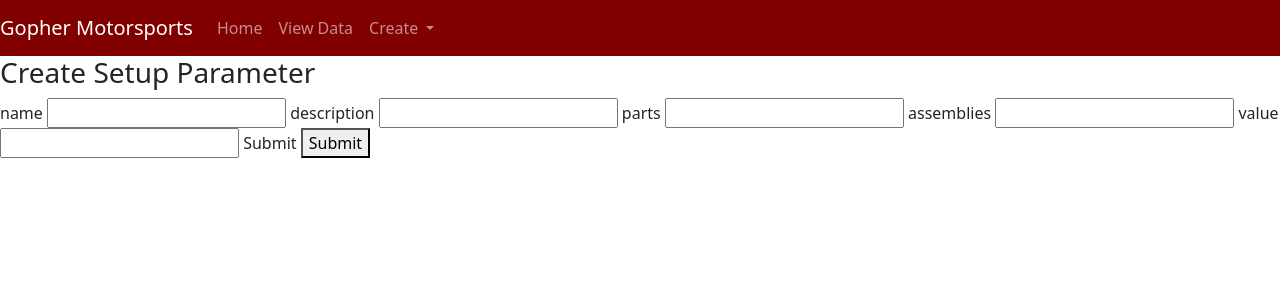
After one commit to gopher-motorsports/vehicle_configuration_tracker, a Django app: page /createSetupParam/ in a window 1280 px wide. The commit adds this page. Shown: the top 300 px of the page. Run offline with Django 3.2, Linux system fonts and the light colour scheme.

Commit message:
added more create pages

```diff
--- a/vehicle_configuration_tracker/vehicle_config/models.py
+++ b/vehicle_configuration_tracker/vehicle_config/models.py
@@ -21,6 +21,7 @@ class Assembly(models.Model):
     date_modifed = models.DateTimeField(auto_now_add=True)
     date_created = models.DateTimeField(default=datetime.now)
     parts = models.ManyToManyField('Part', blank=True)
+    assemblies = models.ManyToManyField('Assembly', blank=True)
 
     class Meta:
         verbose_name = _('Assembly')
--- /dev/null
+++ b/vehicle_configuration_tracker/vehicle_config/templates/vehicle_config/createSetupParam.html
@@ -0,0 +1,29 @@
+{% extends 'vehicle_config/header.html' %}
+{% block content %}
+
+<form action="{% url 'createSetupParam' %}" method="post">
+    {% csrf_token %}
+
+
+        <div>
+            <h3>Create Setup Parameter</h3>
+            <label>name</label>
+            <input type="text" name="name" required>
+            <label>description</label>
+            <input type="text" name="description">
+            <label>parts</label>
+            <input type="text" name="parts">
+            <label>assemblies</label>
+            <input type="text" name="assemblies">
+            <label>value</label>
+            <input type="text" name="value">
+            <label>Submit</label>
+            <button type="submit">Submit</button>
+        </div>
+    </form>
+
+    {{ msg }}
+
+
+
+{% endblock %}
--- a/vehicle_configuration_tracker/vehicle_config/templates/vehicle_config/header.html
+++ b/vehicle_configuration_tracker/vehicle_config/templates/vehicle_config/header.html
@@ -32,9 +32,9 @@
             <ul class="dropdown-menu" aria-labelledby="navbarDropdown">
               <li><a class="dropdown-item" href="{% url 'createVehicle' %}">Vehicle</a></li>
               <li><a class="dropdown-item" href="{% url 'createSetup' %}">Setup</a></li>
-              <li><a class="dropdown-item" href="{% url 'view' %}">View </a></li>
-              <li><hr class="dropdown-divider"></li>
-              <li><a class="dropdown-item" href="#">Something else here</a></li>
+              <li><a class="dropdown-item" href="{% url 'createSetupParam' %}">Setup Parameter</a></li>
+              <li><a class="dropdown-item" href="{% url 'createAssembly' %}">Assembly</a></li>
+              <li><a class="dropdown-item" href="{% url 'createPart' %}">Part</a></li>
             </ul>
           </li>
 
--- a/vehicle_configuration_tracker/vehicle_config/urls.py
+++ b/vehicle_configuration_tracker/vehicle_config/urls.py
@@ -6,4 +6,7 @@ urlpatterns = [
     path('view/', views.view, name='view'),
     path('createVehicle/', views.createVehicle, name='createVehicle'),
     path('createSetup/', views.createSetup, name='createSetup'),
+    path('createSetupParam/', views.createSetupParam, name='createSetupParam'),
+    path('createPart/', views.createPart, name='createPart'),
+    path('createAssembly/', views.createAssembly, name='createAssembly'),
 ]
--- a/vehicle_configuration_tracker/vehicle_config/views.py
+++ b/vehicle_configuration_tracker/vehicle_config/views.py
@@ -83,3 +83,75 @@ def createSetup(request):
 
     context = {}
     return render(request, 'vehicle_config/createSetup.html', context)
+
+def createSetupParam(request):
+    if request.method == 'POST':
+
+        name = request.POST['name']
+        description = request.POST['description']
+        parts = request.POST['parts']
+        assemblies = request.POST['assemblies']
+        value = request.POST['value']
+
+
+        context = {
+            'name' : name,
+            'description' : description,
+            'parts' : parts,
+            'assemblies' : assemblies,
+            'value' : value,
+        }
+
+        #SetupParam.objects.create(name=name, description=description, car=car, setup_params=setup_params)
+        #id = Setup.objects.filter(description=description).values('id')[0]['id']
+        msg = "successfully created setup parameter"
+
+        return render(request, 'vehicle_config/createSetupParam.html', {'msg':msg})
+
+    context = {}
+    return render(request, 'vehicle_config/createSetupParam.html', context)
+
+def createPart(request):
+    if request.method == 'POST':
+
+        name = request.POST['name']
+        description = request.POST['description']
+
+        context = {
+            'name' : name,
+            'description' : description,
+        }
+
+        Part.objects.create(name=name, description=description)
+        #id = Setup.objects.filter(description=description).values('id')[0]['id']
+        msg = "successfully created part"
+
+        return render(request, 'vehicle_config/createPart.html', {'msg':msg})
+
+    context = {}
+    return render(request, 'vehicle_config/createPart.html', context)
+
+def createAssembly(request):
+    if request.method == 'POST':
+
+        name = request.POST['name']
+        description = request.POST['description']
+        parts = request.POST['parts']
+        assemblies = request.POST['assemblies']
+
+
+        context = {
+            'name' : name,
+            'description' : description,
+            'parts' : parts,
+            'assemblies' : assemblies
+        }
+
+        #Part.objects.create(name=name, description=description)
+        #id = Setup.objects.filter(description=description).values('id')[0]['id']
+        msg = "successfully created assembly"
+
+        return render(request, 'vehicle_config/createAssembly.html', {'msg':msg})
+
+    context = {}
+    return render(request, 'vehicle_config/createAssembly.html', context)
```
Also changed, not shown: vehicle_configuration_tracker/vehicle_config/templates/vehicle_config/createAssembly.html (added, +27 -0 lines), vehicle_configuration_tracker/vehicle_config/templates/vehicle_config/createPart.html (added, +23 -0 lines), vehicle_configuration_tracker/vehicle_config/migrations/0013_assembly_assemblies.py (added).
